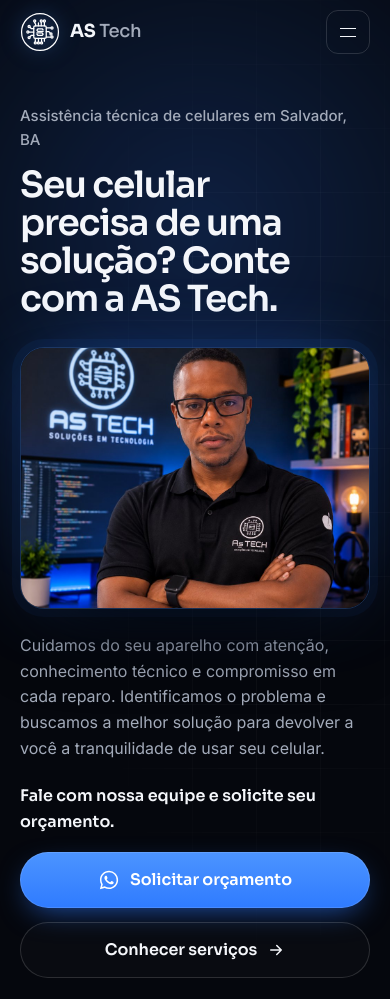
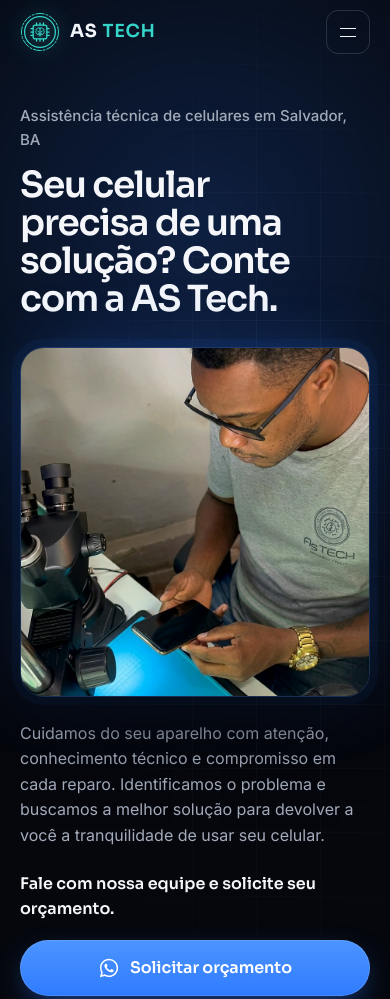
Before and after one commit to michaelcostadevv/site-as-tech, a plain HTML site: page index.html in a window 390 px wide. Shown: the top 999 px of the page. Drawn offline with Linux system fonts and the light colour scheme.

Commit message:
Foto nova no topo e logo AS Tech redesenhada (chip com cérebro)
Co-Authored-By: Claude Opus 5.5 <noreply@anthropic.com>

```diff
--- a/css/styles.css
+++ b/css/styles.css
@@ -19,6 +19,7 @@
   --blue-2: #4c94ff;
   --blue-deep: #1450d8;
   --blue-soft: rgba(47, 123, 255, 0.12);
+  --cyan: #35d6c9; /* cor da logo AS Tech */
   --wa: #25d366;
 
   --font-display: "Sora", system-ui, sans-serif;
@@ -171,12 +172,12 @@ ol, ul { list-style: none; }
 .brand__mark {
   width: 40px; height: 40px; border-radius: 50%;
   display: grid; place-items: center;
-  color: #fff;
-  filter: drop-shadow(0 0 10px rgba(76,148,255,.55));
+  color: var(--cyan);
+  filter: drop-shadow(0 0 10px rgba(53,214,201,.45));
 }
 .brand__mark svg { width: 40px; height: 40px; }
-.brand__name { font-family: var(--font-display); font-weight: 700; font-size: 18px; letter-spacing: -0.02em; }
-.brand__name span { color: var(--text-2); font-weight: 500; margin-left: 4px; }
+.brand__name { font-family: var(--font-display); font-weight: 700; font-size: 18px; letter-spacing: 0.04em; }
+.brand__name span { color: var(--cyan); font-weight: 600; margin-left: 5px; }
 
 .nav { display: flex; align-items: center; gap: 32px; }
 .nav__link { color: var(--text-2); font-size: 15px; font-weight: 500; transition: color .2s; position: relative; }
@@ -266,7 +267,7 @@ ol, ul { list-style: none; }
 .device.has-photo .device__svg { display: none; }
 /* Com a foto, a moldura mostra o letreiro AS Tech inteiro à esquerda e o técnico à direita */
 .device.has-photo { aspect-ratio: 4 / 5; }
-.device.has-photo .device__photo { inset: 0; left: 0; top: 0; width: 100%; height: 100%; object-position: 0% 0%; border-radius: var(--radius-xl); }
+.device.has-photo .device__photo { inset: 0; left: 0; top: 0; width: 100%; height: 100%; object-position: 50% 30%; border-radius: var(--radius-xl); }
 
 .layer--screen { animation: float-a 7s var(--ease) infinite alternate; transform-origin: center; }
 .layer--body { animation: float-b 7s var(--ease) infinite alternate; }
@@ -390,8 +391,9 @@ ol, ul { list-style: none; }
 .insta__avatar {
   width: 46px; height: 46px; border-radius: 50%;
   display: grid; place-items: center; color: #fff;
-  background: linear-gradient(145deg, var(--blue-2), var(--blue-deep));
-  box-shadow: 0 0 0 2px var(--bg), 0 0 0 4px rgba(76,148,255,.6);
+  color: var(--cyan);
+  background: #0a1626;
+  box-shadow: 0 0 0 2px var(--bg), 0 0 0 4px rgba(53,214,201,.55);
 }
 .insta__avatar svg { width: 38px; height: 38px; stroke-width: 2.2; }
 .insta__grid { display: grid; grid-template-columns: repeat(3, 1fr); gap: 6px; }
@@ -598,7 +600,8 @@ ol, ul { list-style: none; }
   .hero__facts { order: 7; }
   .hero__inner { gap: 0; }
   .device, .device.has-photo { width: 100%; aspect-ratio: 4 / 3; }
-  .device.has-photo .device__photo { object-position: 0% 18%; border-radius: var(--radius-lg); }
+  .device.has-photo { aspect-ratio: 1 / 1; }
+  .device.has-photo .device__photo { object-position: 55% 45%; border-radius: var(--radius-lg); }
 
 
   .trust__inner { grid-template-columns: 1fr; }
--- a/index.html
+++ b/index.html
@@ -26,7 +26,7 @@
   <link rel="preconnect" href="https://fonts.gstatic.com" crossorigin>
   <link href="https://fonts.googleapis.com/css2?family=Inter:wght@400;500;600&family=Sora:wght@500;600;700&display=swap" rel="stylesheet">
 
-  <link rel="stylesheet" href="css/styles.css?v=5">
+  <link rel="stylesheet" href="css/styles.css?v=6">
 
   <!-- Dados estruturados (somente informações fornecidas pela empresa) -->
   <script type="application/ld+json">
@@ -56,7 +56,7 @@
         <span class="brand__mark" aria-hidden="true">
           <svg class="logo" viewBox="0 0 64 64"><use href="#i-logo"/></svg>
         </span>
-        <span class="brand__name">AS<span>Tech</span></span>
+        <span class="brand__name">AS<span>TECH</span></span>
       </a>
 
       <nav class="nav" id="nav" aria-label="Navegação principal">
@@ -117,8 +117,8 @@
         <div class="hero__visual">
           <div class="device">
 
-            <!-- Foto do Beto: salve em assets/fotos/beto.jpg. Sem a foto, aparece a ilustração abaixo. -->
-            <img class="device__photo" src="assets/fotos/beto.jpg" alt="Técnico da AS Tech em frente ao letreiro da loja" decoding="async" fetchpriority="high">
+            <!-- Foto do técnico na bancada: assets/fotos/hero-tecnico.jpg. Sem a foto, aparece a ilustração abaixo. -->
+            <img class="device__photo" src="assets/fotos/hero-tecnico.jpg" alt="Técnico da AS Tech analisando um iPhone na bancada, ao lado do microscópio" decoding="async" fetchpriority="high">
 
             <svg class="device__svg" aria-hidden="true" viewBox="0 0 420 520" fill="none">
               <defs>
@@ -356,7 +356,7 @@
           <span class="brand__mark" aria-hidden="true">
             <svg class="logo" viewBox="0 0 64 64"><use href="#i-logo"/></svg>
           </span>
-          <span class="brand__name">AS<span>Tech</span></span>
+          <span class="brand__name">AS<span>TECH</span></span>
         </a>
         <p>Assistência técnica de celulares.<br>Salvador - BA.</p>
       </div>
@@ -392,7 +392,7 @@
 
   <!-- ============ SPRITE DE ÍCONES ============ -->
   <svg width="0" height="0" style="position:absolute" aria-hidden="true">
-    <symbol id="i-logo" viewBox="0 0 64 64"><circle cx="32" cy="32" r="29.5"/><rect x="22" y="22" width="20" height="20" rx="2.2"/><path d="M37 28.6 35.5 26.8h-7L27 28.8l1.5 2H37M27 33.2h8.5l1.5 2-1.5 2h-7L27 35.4"/><path d="M25 22v-2.5l-1.5-2v-1.3M29.5 22v-4.5M34 22v-5.6M39 22v-5.6M22 26.5h-4l-2.2-2.2M22 32h-7.6M22 37.5h-4l-2.2 2.2M42 25.5h7.4M42 31.5h4.2l2.2 2.3M42 40h7.4M24.5 42v5.6M29.5 42v5.6M34.5 42v5.6M39 42v4.6"/><circle cx="23.5" cy="14.4" r="1.7"/><circle cx="34" cy="14.4" r="1.7"/><circle cx="39" cy="14.4" r="1.7"/><circle cx="14.6" cy="23.1" r="1.7"/><circle cx="12.6" cy="32" r="1.7"/><circle cx="14.6" cy="40.9" r="1.7"/><circle cx="51.2" cy="25.5" r="1.7"/><circle cx="49.6" cy="35.2" r="1.7"/><circle cx="51.2" cy="40" r="1.7"/><circle cx="24.5" cy="49.4" r="1.7"/><circle cx="29.5" cy="49.4" r="1.7"/><circle cx="34.5" cy="49.4" r="1.7"/></symbol>
+    <symbol id="i-logo" viewBox="0 0 64 64"><circle cx="32" cy="32" r="29.6" stroke-dasharray="13 3 3 3" stroke-width="1.6"/><circle cx="32" cy="32" r="24.6"/><rect x="21" y="21" width="22" height="22" rx="3.5"/><path d="M26.5 21v-3.6M32 21v-3.6M37.5 21v-3.6M26.5 43v3.6M32 43v3.6M37.5 43v3.6M21 26.5h-3.6M21 32h-3.6M21 37.5h-3.6M43 26.5h3.6M43 32h3.6M43 37.5h3.6"/><path stroke-width="1.6" d="M32 25.2v13.6M32 26.6c-.6-1.5-3.4-1.9-4.4-.1-1.8.1-2.6 2.1-1.6 3.4-1.4 1-1.2 3.3.5 3.9.1 2 2.4 3.2 4.1 2.2.6.9 1 .9 1.4.6M32 26.6c.6-1.5 3.4-1.9 4.4-.1 1.8.1 2.6 2.1 1.6 3.4 1.4 1 1.2 3.3-.5 3.9-.1 2-2.4 3.2-4.1 2.2-.6.9-1 .9-1.4.6M28.6 30.4c.9 0 1.6.6 1.6 1.4M35.4 30.4c-.9 0-1.6.6-1.6 1.4M29.4 35c.3-.9 1.2-1.4 2.6-1.2M34.6 35c-.3-.9-1.2-1.4-2.6-1.2"/></symbol>
     <symbol id="i-whatsapp" viewBox="0 0 24 24"><path fill="currentColor" d="M19.05 4.91A9.82 9.82 0 0 0 12.04 2C6.58 2 2.13 6.45 2.13 11.91c0 1.75.46 3.45 1.32 4.95L2.05 22l5.25-1.38c1.45.79 3.08 1.21 4.74 1.21 5.46 0 9.91-4.45 9.91-9.91 0-2.65-1.03-5.14-2.9-7.01Zm-7.01 15.24c-1.48 0-2.93-.4-4.2-1.15l-.3-.18-3.12.82.83-3.04-.2-.31a8.26 8.26 0 0 1-1.26-4.38c0-4.54 3.7-8.24 8.24-8.24 2.2 0 4.27.86 5.82 2.42a8.18 8.18 0 0 1 2.41 5.83c.02 4.54-3.68 8.23-8.22 8.23Zm4.52-6.16c-.25-.12-1.47-.72-1.69-.81-.23-.08-.39-.12-.56.12-.17.25-.64.81-.78.97-.14.17-.29.19-.54.06-.25-.12-1.05-.39-1.99-1.23-.74-.66-1.23-1.47-1.38-1.72-.14-.25-.02-.38.11-.51.11-.11.25-.29.37-.43s.17-.25.25-.41c.08-.17.04-.31-.02-.43s-.56-1.34-.76-1.84c-.2-.48-.41-.42-.56-.43h-.48c-.17 0-.43.06-.66.31-.22.25-.86.85-.86 2.07 0 1.22.89 2.4 1.01 2.56.12.17 1.75 2.67 4.23 3.74.59.26 1.05.41 1.41.52.59.19 1.13.16 1.56.1.48-.07 1.47-.6 1.67-1.18.21-.58.21-1.07.14-1.18s-.22-.16-.47-.28Z"/></symbol>
     <symbol id="i-instagram" viewBox="0 0 24 24" fill="none" stroke="currentColor" stroke-width="1.8"><rect x="3" y="3" width="18" height="18" rx="5"/><circle cx="12" cy="12" r="4"/><circle cx="17.5" cy="6.5" r="1" fill="currentColor" stroke="none"/></symbol>
     <symbol id="i-arrow" viewBox="0 0 24 24" fill="none" stroke="currentColor" stroke-width="2" stroke-linecap="round" stroke-linejoin="round"><path d="M5 12h14M13 6l6 6-6 6"/></symbol>
@@ -410,6 +410,6 @@
     <symbol id="i-heart" viewBox="0 0 24 24" fill="none" stroke="currentColor" stroke-width="1.8" stroke-linecap="round" stroke-linejoin="round"><path d="M12 20s-7.5-4.6-7.5-10.2A4.3 4.3 0 0 1 12 7a4.3 4.3 0 0 1 7.5 2.8C19.5 15.4 12 20 12 20Z"/></symbol>
   </svg>
 
-  <script src="js/main.js?v=5" defer></script>
+  <script src="js/main.js?v=6" defer></script>
 </body>
 </html>
```
Also changed, not shown: assets/favicon.svg (deleted), assets/fotos/hero-tecnico.jpg (added).
